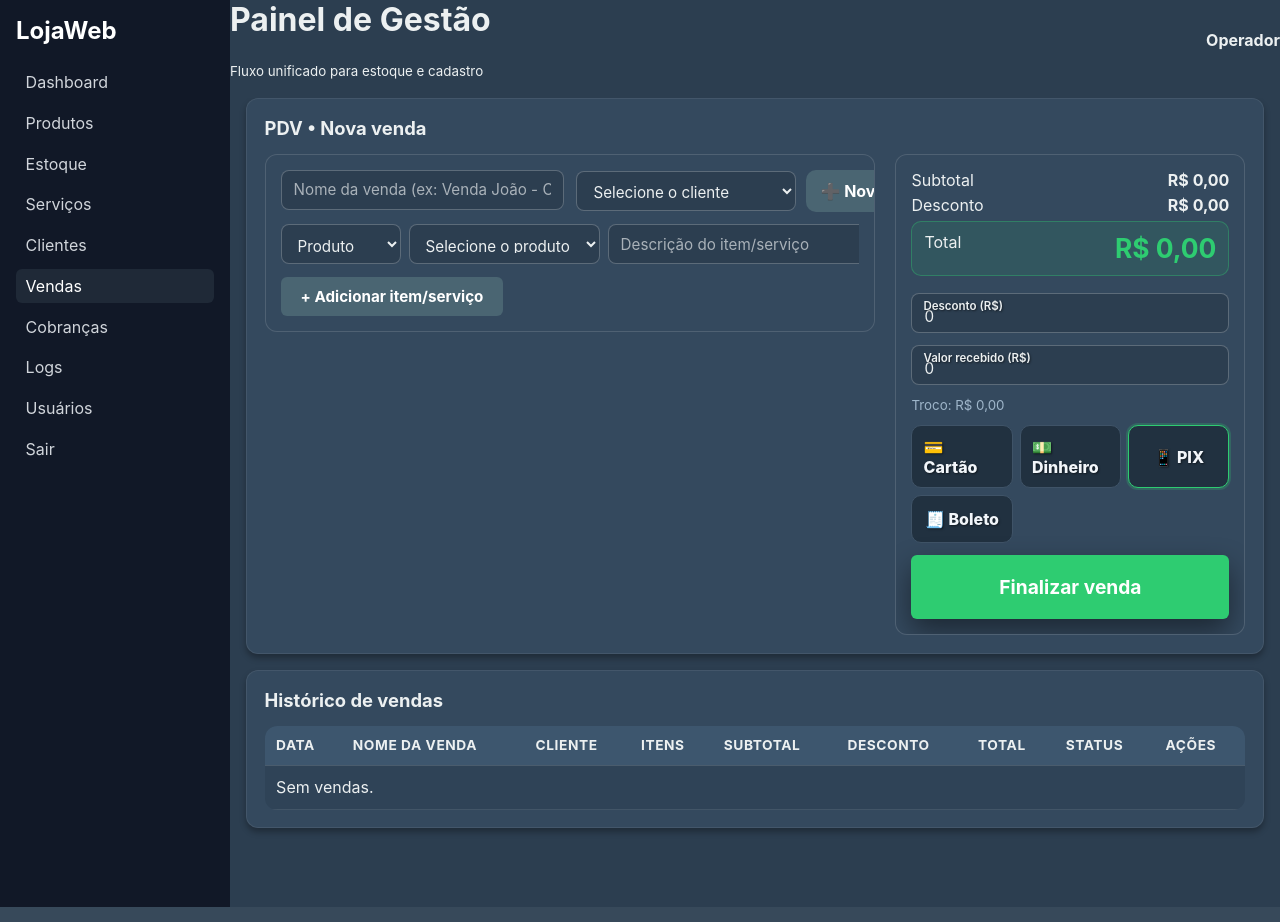
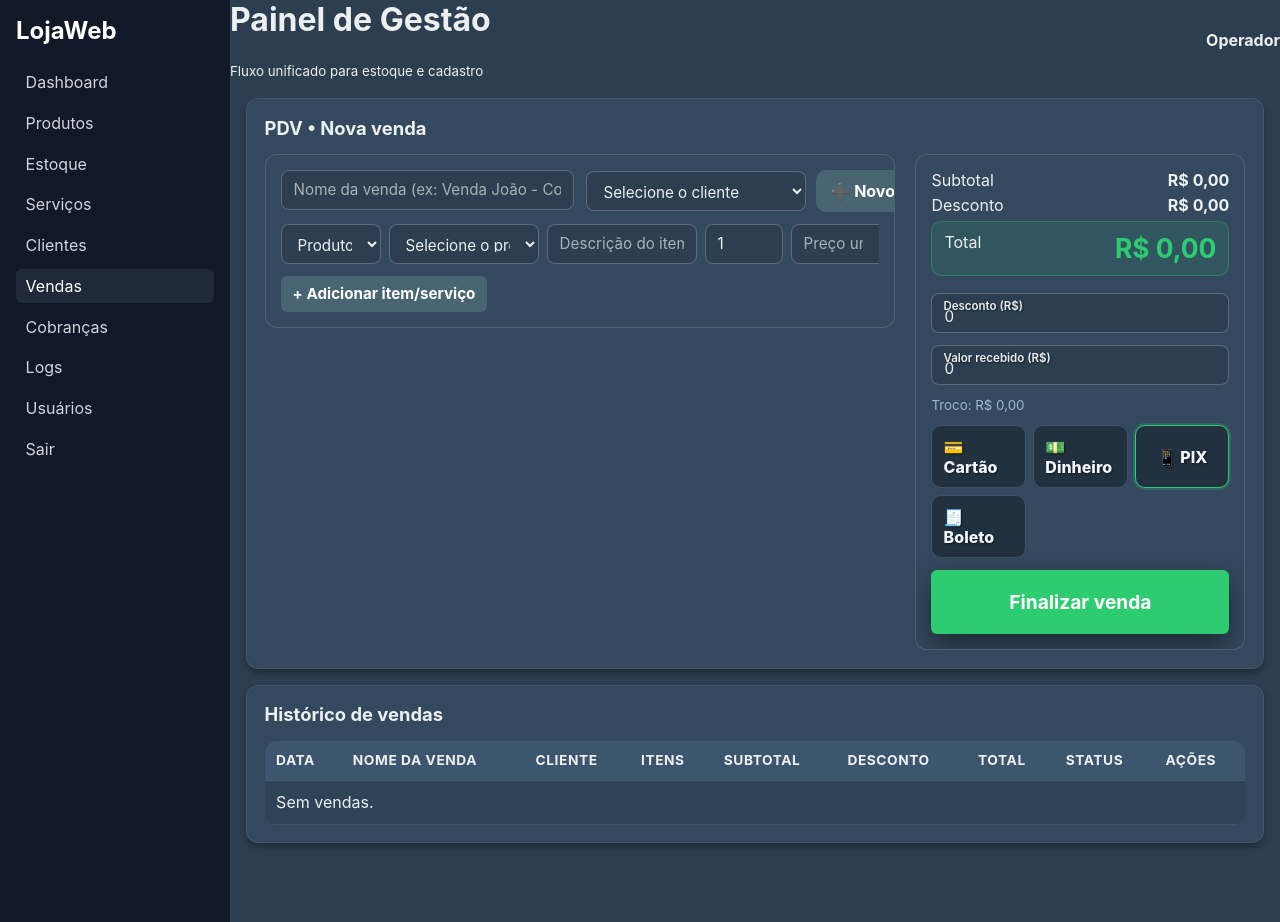
Before and after one commit to FelipeWelter/lojaWeb, a Flask app: page /vendas in a window 1280 px wide. Run offline with Flask 3, Linux system fonts and the light colour scheme; the visitor is signed in with stand-in values (Sample User, id 1).

Commit message:
Corrige finalização de venda/montagem e ajusta layout de ações

```diff
--- a/app.py
+++ b/app.py
@@ -1736,6 +1736,7 @@ def _build_assembly_edit_data(latest_assemblies):
     return data
 
 @app.route('/montar_pc', methods=['GET', 'POST'])
+@app.route('/montar-pc', methods=['GET', 'POST'])
 @_login_required
 def montar_pc():
     current = _current_user()
@@ -2108,7 +2109,7 @@ def servicos():
             discount_amount=discount_amount.quantize(Decimal('0.01')),
             cost=cost,
             notes=notes,
-            performed_by_user_id=current_user.id if current_user else None,
+            performed_by_user_id=current.id if current else None,
         )
         db.session.add(service)
         db.session.flush()
@@ -2586,7 +2587,13 @@ def vendas():
 
     if request.method == 'POST':
         sale_name = (request.form.get('sale_name') or '').strip()
-        client_id = int(request.form['client_id'])
+        client_id_raw = (request.form.get('client_id') or '').strip()
+
+        try:
+            client_id = int(client_id_raw)
+        except ValueError:
+            flash('Selecione um cliente válido para finalizar a venda.', 'danger')
+            return redirect(url_for('vendas'))
 
         if not sale_name:
             flash('Informe um nome para identificar a venda.', 'danger')
@@ -2670,7 +2677,7 @@ def vendas():
             discount_amount=discount_amount,
             total=total,
             payment_method=payment_method,
-            performed_by_user_id=current_user.id if current_user else None,
+            performed_by_user_id=current.id if current else None,
         )
         db.session.add(sale)
         db.session.flush()
--- a/static/styles.css
+++ b/static/styles.css
@@ -1160,7 +1160,7 @@ body.dashboard-page textarea::placeholder {
 
 .checkout-grid {
   display: grid;
-  grid-template-columns: 1fr 350px;
+  grid-template-columns: minmax(0, 1fr) minmax(280px, 330px);
   gap: 20px;
   align-items: start;
 }
@@ -1194,7 +1194,7 @@ body.dashboard-page textarea::placeholder {
 
 .sale-line {
   display: grid;
-  grid-template-columns: 120px 1fr 1fr 80px 120px 120px auto;
+  grid-template-columns: minmax(100px, 120px) minmax(150px, 1fr) minmax(150px, 1fr) 78px 100px 100px auto;
   gap: .5rem;
   align-items: center;
 }
@@ -2098,7 +2098,8 @@ body.dashboard-page textarea:focus {
 
 /* LojaWeb Clean & Pro */
 .btn-loja {
-  padding: 10px 20px;
+  padding: 8px 12px;
+  min-height: 36px;
   border-radius: 6px;
   border: none;
   font-weight: bold;
@@ -2128,6 +2129,18 @@ body.dashboard-page textarea:focus {
 
 .btn-loja:hover {
   filter: brightness(1.08);
+}
+
+.checkout-main,
+.checkout-summary,
+.sale-line,
+.table-actions--client {
+  min-width: 0;
+}
+
+.table-actions--client .btn-loja,
+.table-actions--client .btn-premium {
+  min-height: 34px;
 }
 
 #form-montagem .assembly-lines {
```
